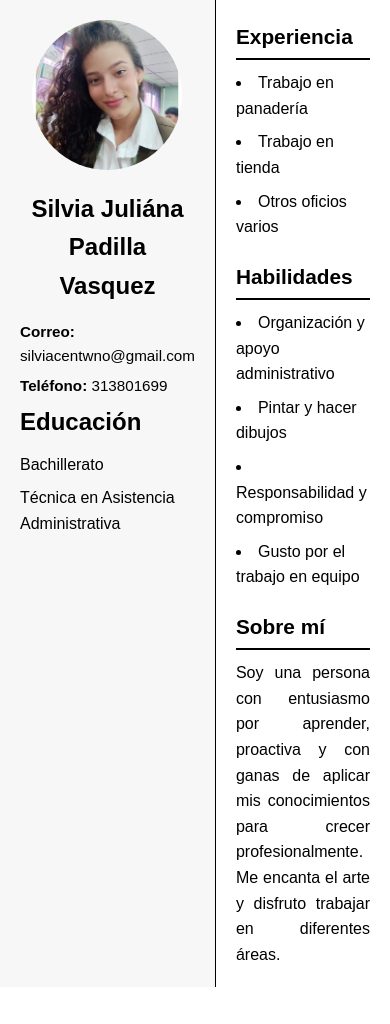
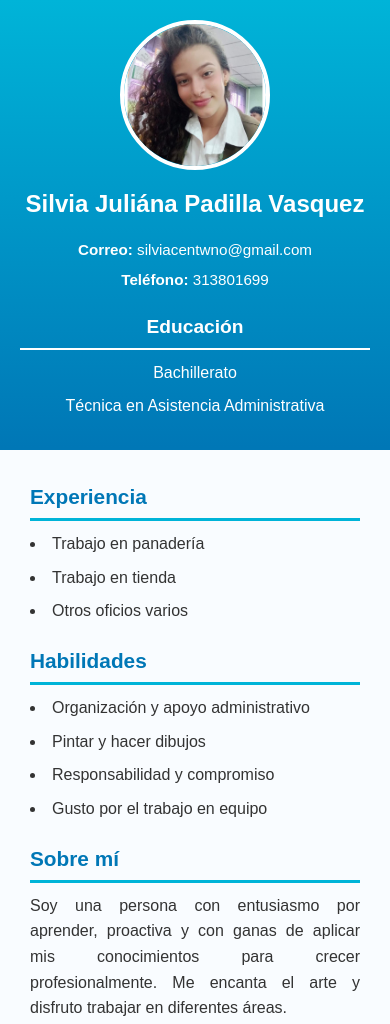
Before and after one commit to silviapadillapp-hash/Milandingpage, a plain HTML site: page index.html in a window 390 px wide. Before the commit the page ends 987 px from the top, so only its background shows below. Drawn offline with Linux system fonts and the light colour scheme.

Commit message:
Update style.css

```diff
--- a/style.css
+++ b/style.css
@@ -8,8 +8,8 @@
 /* General */
 body {
   font-family: Arial, sans-serif;
-  color: #000;
-  background: #fff;
+  color: #333;
+  background: #f0f4f8;
   line-height: 1.6;
 }
 
@@ -17,13 +17,16 @@ body {
   display: grid;
   grid-template-columns: 1fr 2fr;
   min-height: 100vh;
+  background: #fff;
+  box-shadow: 0 0 15px rgba(0, 0, 0, 0.1);
 }
 
 /* Columna izquierda */
 .sidebar {
   padding: 20px;
-  border-right: 1px solid #000;
-  background: #f7f7f7; /* un leve contraste */
+  border-right: 3px solid #0077b6;
+  background: linear-gradient(180deg, #00b4d8, #0077b6);
+  color: #fff;
 }
 
 .profile-photo {
@@ -33,17 +36,26 @@ body {
   object-fit: cover;
   display: block;
   margin: 0 auto 20px;
+  border: 4px solid #fff;
 }
 
 .sidebar h1 {
   font-size: 1.5rem;
   margin-bottom: 15px;
   text-align: center;
+  color: #fff;
 }
 
 .sidebar p {
   margin: 5px 0;
   font-size: 0.95rem;
+}
+
+.sidebar h2 {
+  margin-top: 20px;
+  font-size: 1.2rem;
+  border-bottom: 2px solid #fff;
+  padding-bottom: 5px;
 }
 
 .sidebar ul {
@@ -58,14 +70,16 @@ body {
 
 /* Columna derecha */
 .main {
-  padding: 20px;
+  padding: 30px;
+  background: #f9fcff;
 }
 
 .main h2 {
   margin-bottom: 10px;
-  border-bottom: 2px solid #000;
+  border-bottom: 3px solid #00b4d8;
   padding-bottom: 5px;
   font-size: 1.3rem;
+  color: #0077b6;
 }
 
 .main ul {
@@ -82,3 +96,28 @@ body {
   font-size: 1rem;
   text-align: justify;
 }
+
+/* Pequeño efecto hover */
+.main li:hover {
+  background: #e0f7fa;
+  padding-left: 5px;
+  border-radius: 4px;
+  transition: 0.3s ease;
+}
+
+/* RESPONSIVE */
+@media (max-width: 900px) {
+  .container {
+    grid-template-columns: 1fr; /* Una sola columna */
+  }
+
+  .sidebar {
+    text-align: center;
+    border-right: none;
+    border-bottom: 3px solid #0077b6;
+  }
+
+  .profile-photo {
+    margin: 0 auto 15px;
+  }
+}
```
